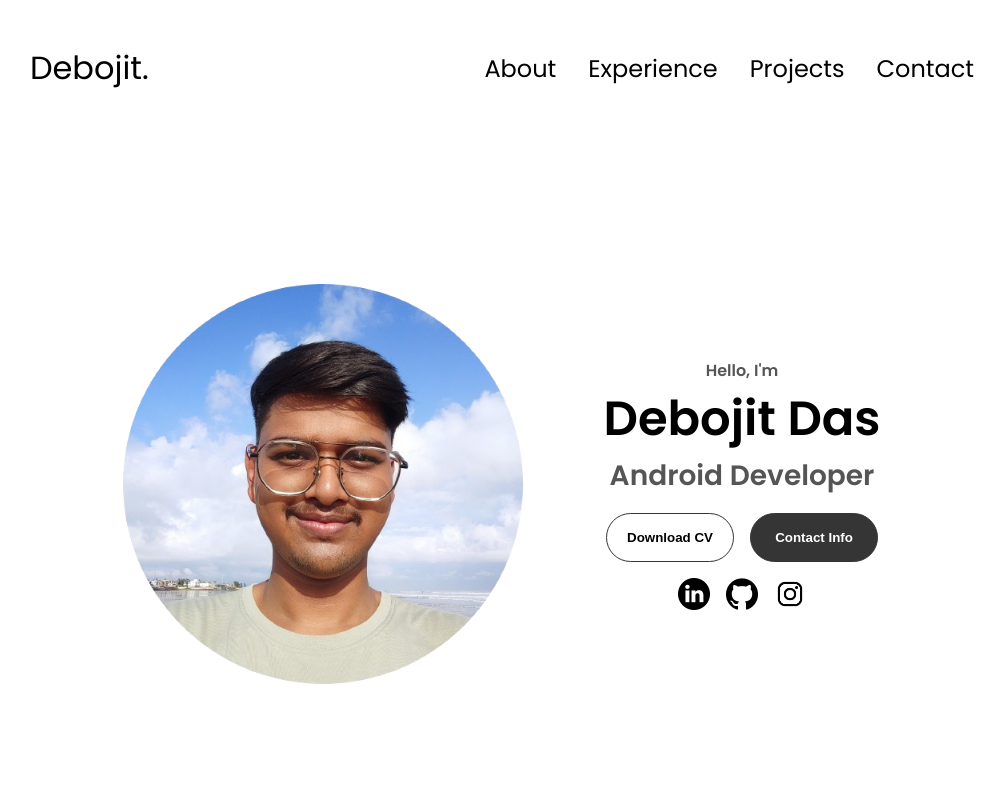
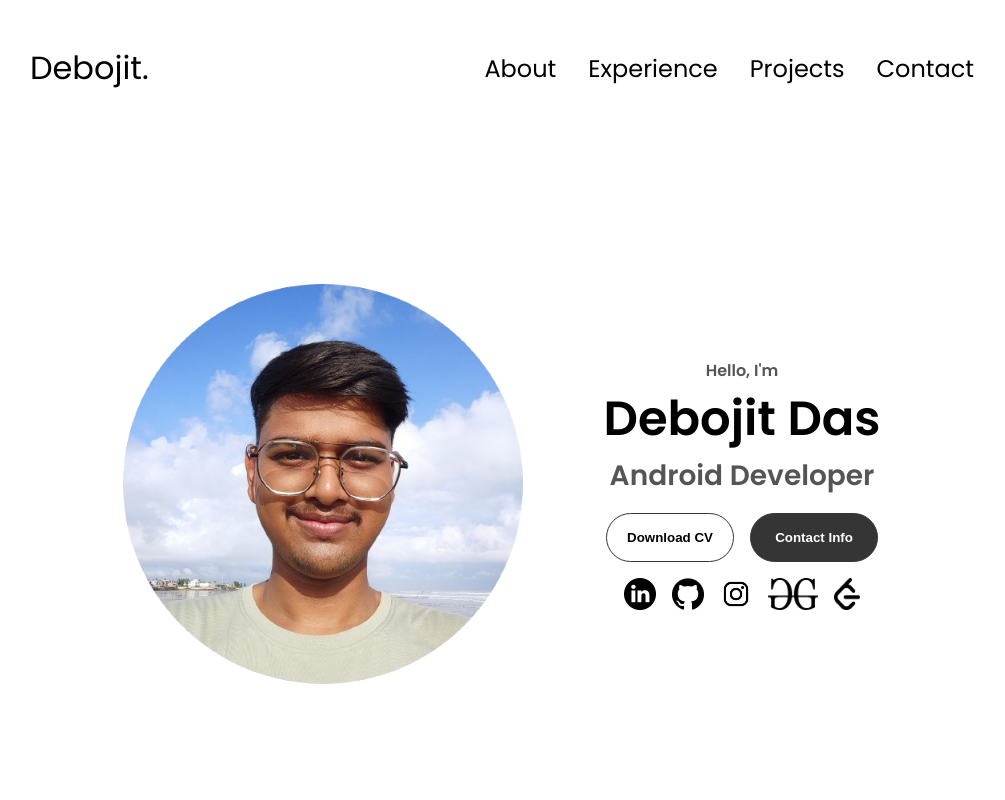
Before and after one commit to DebojitDas2003/portfolio, a website: page public/index.html in a window 1280 px wide. Shown: the top 800 px of the page, without its empty margins (138-1143 px from the left). Drawn offline with Linux system fonts and the light colour scheme.

Commit message:
GFG LC added

```diff
--- a/public/index.html
+++ b/public/index.html
@@ -74,6 +74,18 @@
             class="icon"
             onclick="location.href='https://instagram.com/deb.o.jit'"
           />
+            <img
+              src="./assets/gfg1.png", height="20px", width="50px"
+              alt="My LinkedIn profile"
+              class="icon"
+              onclick="location.href='https://www.geeksforgeeks.org/user/debojitdl1yk/'"
+            />
+              <img
+                src="./assets/lc.png"
+                alt="My LinkedIn profile"
+                class="icon"
+                onclick="location.href='https://leetcode.com/u/Debojitdas/'"
+              />
         </div>
       </div>
     </section>
```
Also changed, not shown: public/assets/gfg.png (added), public/assets/gfg1.png (added), public/assets/lc.png (added).
